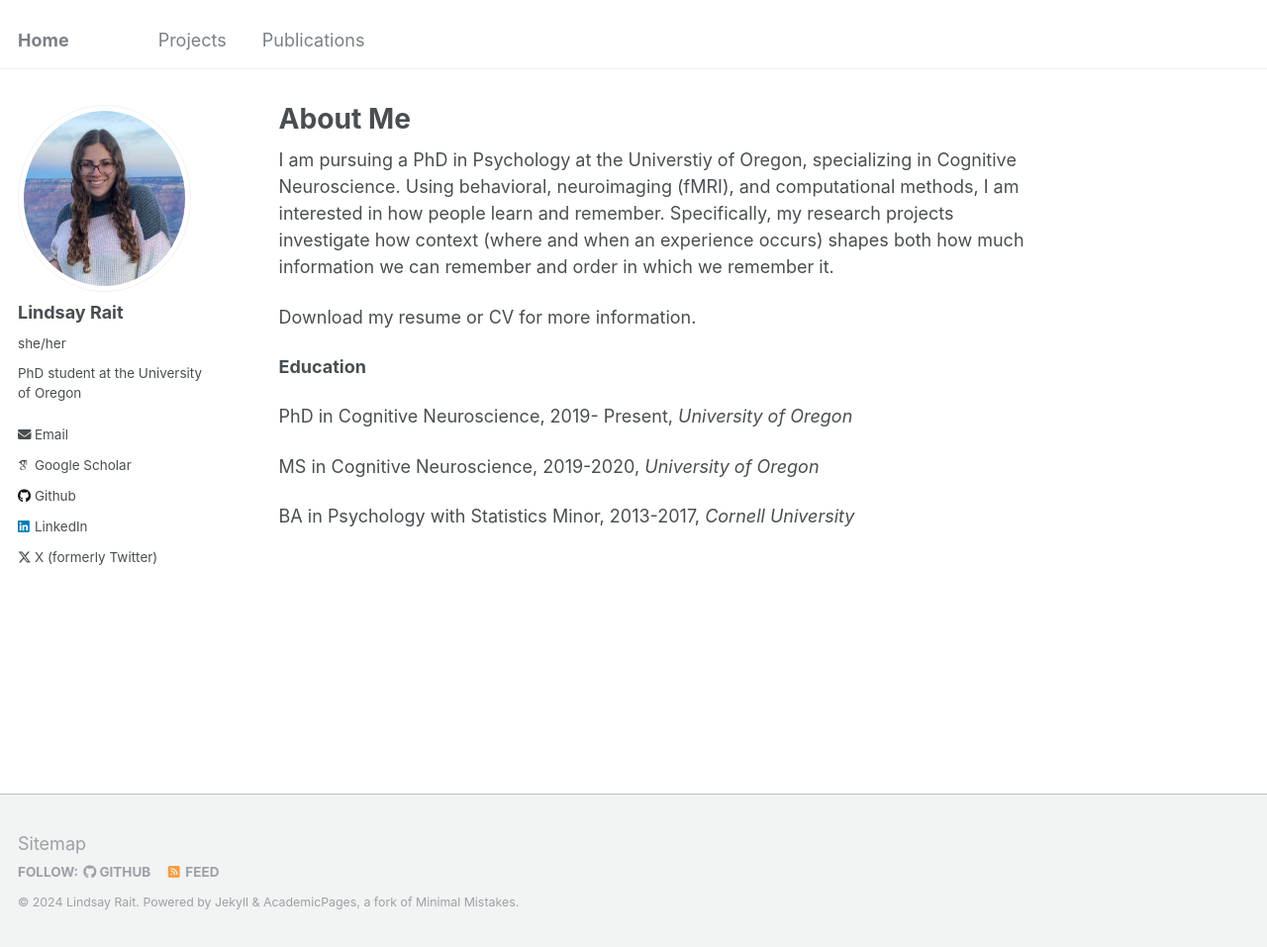
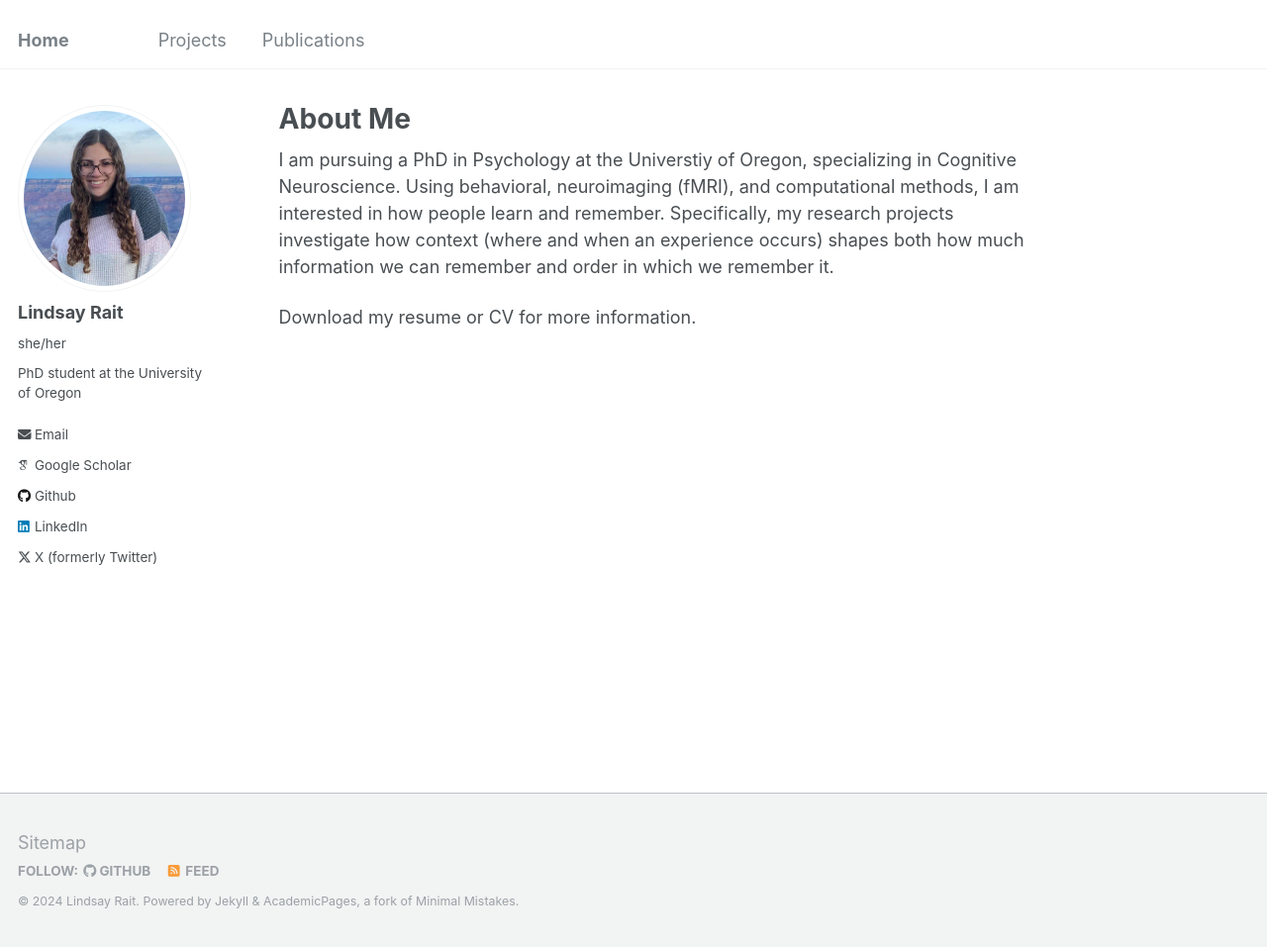
Before and after one commit to lindsay-rait/lindsay-rait.github.io, a Jekyll site: the page built from _pages/about.md, in a window 1280 px wide and 957 px high. Shown: the whole window at 99% size. Built offline with Jekyll 4.4.1, drawn with Linux system fonts in a browser that asks for light colours; some web fonts are replaced.

Commit message:
Update about.md

```diff
--- a/_pages/about.md
+++ b/_pages/about.md
@@ -9,14 +9,4 @@ redirect_from:
 
 I am pursuing a PhD in Psychology at the Universtiy of Oregon, specializing in Cognitive Neuroscience. Using behavioral, neuroimaging (fMRI), and computational methods, I am interested in how people learn and remember. Specifically, my research projects investigate how context (where and when an experience occurs) shapes both how much information we can remember and order in which we remember it.
 
-
 Download my resume or CV for more information.
-
-
-**Education**
-
-PhD in Cognitive Neuroscience, 2019- Present, _University of Oregon_
-
-MS in Cognitive Neuroscience, 2019-2020, _University of Oregon_
-
-BA in Psychology with Statistics Minor, 2013-2017, _Cornell University_
```
